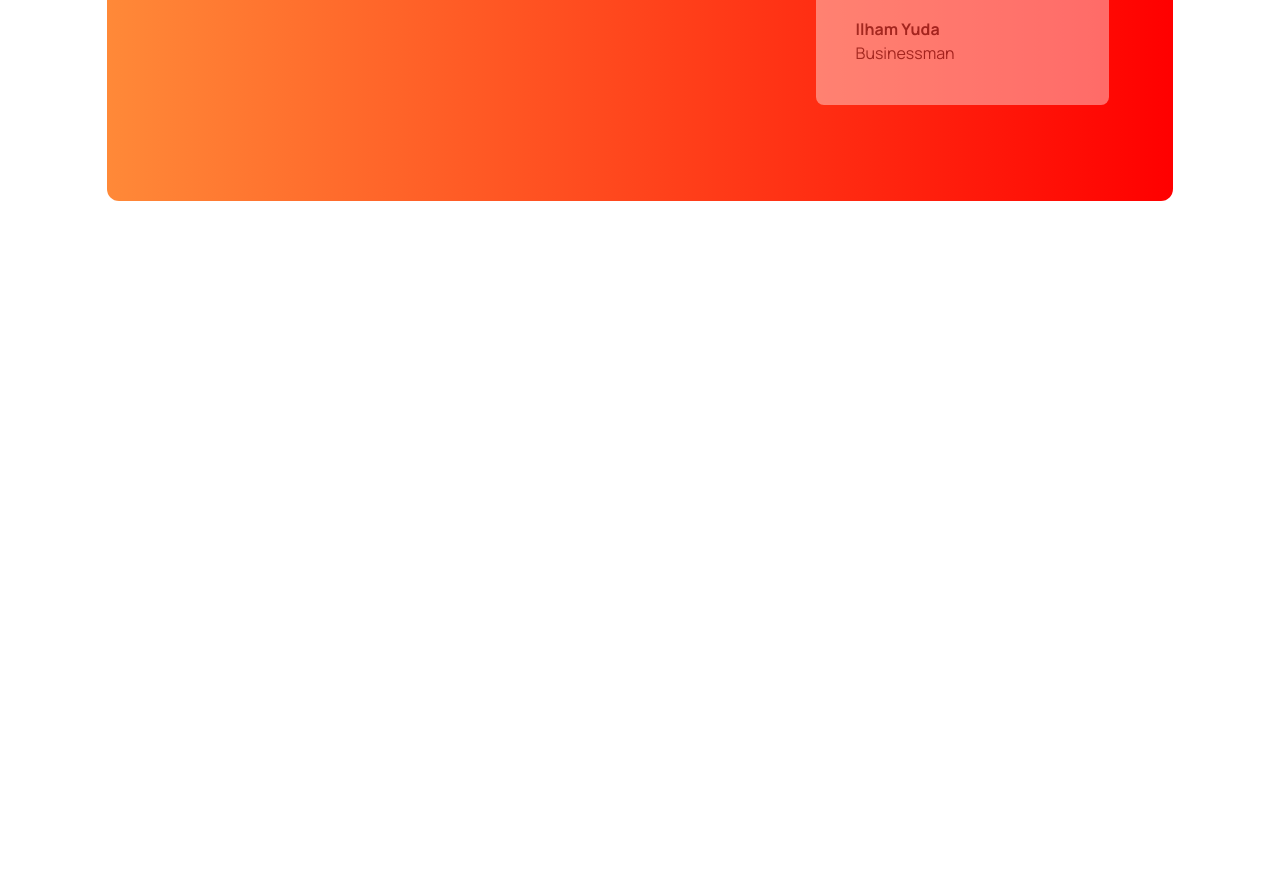
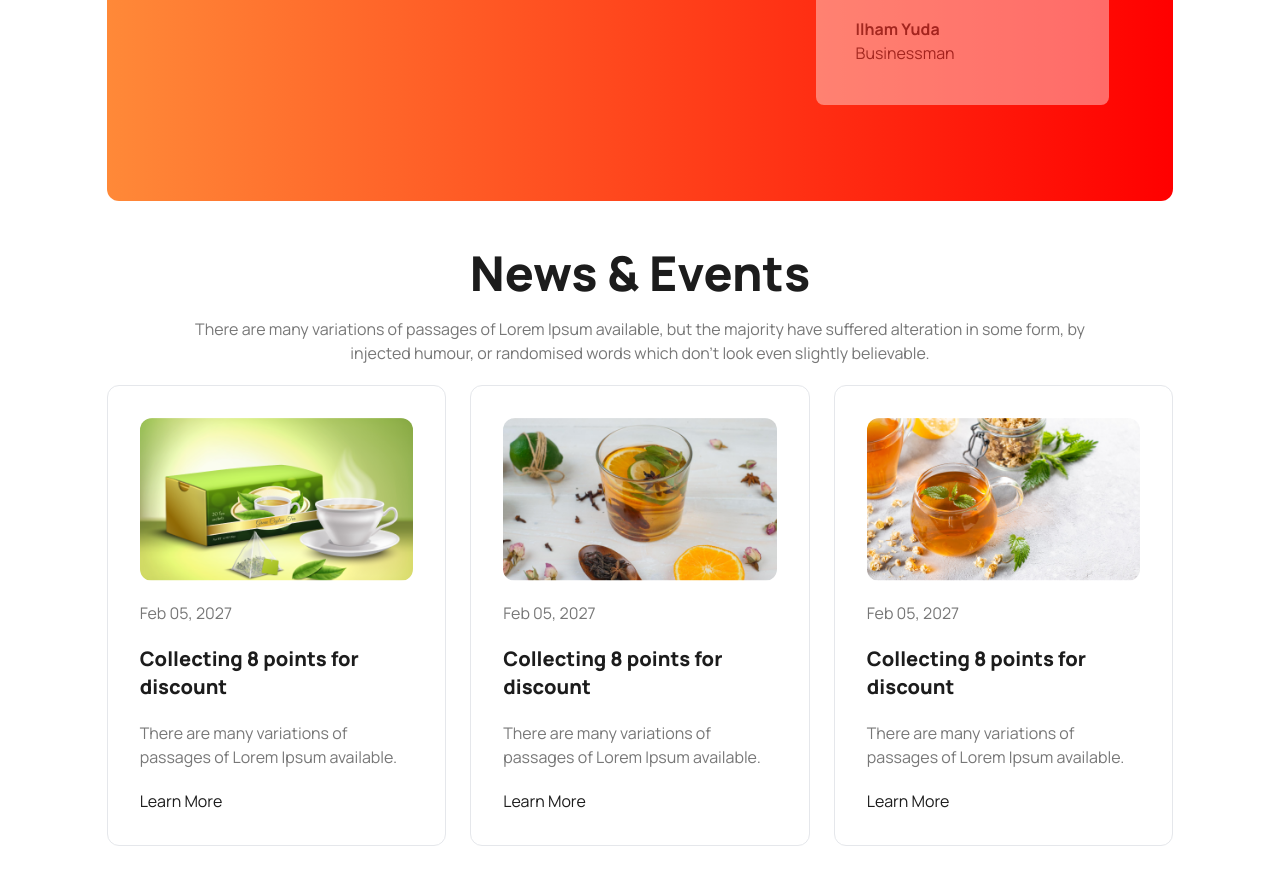
Before and after one commit to emon-hossain1001/Tea-Shop, a plain HTML site: page index.html in a window 1280 px wide. Shown: the part 2419-3303 px from the top of the page. Before the commit the page ends 2668 px from the top, so only its background shows below. Drawn offline with nearby package versions, Linux system fonts and the light colour scheme.

Commit message:
added the news section

```diff
--- a/index.html
+++ b/index.html
@@ -212,7 +212,64 @@
              </div>
            </div>
          </section>
-
+         <!-- News Section -->
+          <section class="my-12">
+            <!-- news content -->
+            <div class="max-w-[901px] mx-auto">
+              <h2 class="text-5xl text-colorHeading font-extrabold text-center">News & Events</h2>
+              <p class="text-colorInfo text-center py-5">
+                There are many variations of passages of Lorem Ipsum available, but the majority have suffered alteration in some form, by injected humour, or randomised words which don't look even slightly believable.
+              </p>
+            </div>
+            <!-- news card container -->
+             <div class="grid grid-cols-1 md:grid-cols-2 lg:grid-cols-3 gap-6">
+              <!-- card 1 -->
+              <div class=" border rounded-xl p-8 space-y-5">
+                <figure class="">
+                  <img
+                    src="./images/news-1.png"
+                    alt="news"
+                    class="rounded-xl" />
+                </figure>
+                <div class="space-y-5">
+                  <p class="text-colorInfo">Feb 05, 2027</p>
+                  <h2 class="text-xl font-extrabold text-colorHeading">Collecting 8 points for <br> discount</h2>
+                  <p class="text-colorInfo">There are many variations of passages of Lorem Ipsum available.</p>
+                  <p class="text-colorHeading"><a href="">Learn More</a></p>
+                </div>
+              </div>
+              <!-- card 2 -->
+              <div class=" border rounded-xl p-8 space-y-5">
+                <figure class="">
+                  <img
+                    src="./images/news-2.png"
+                    alt="news"
+                    class="rounded-xl" />
+                </figure>
+                <div class="space-y-5">
+                  <p class="text-colorInfo">Feb 05, 2027</p>
+                  <h2 class="text-xl font-extrabold text-colorHeading">Collecting 8 points for <br> discount</h2>
+                  <p class="text-colorInfo">There are many variations of passages of Lorem Ipsum available.</p>
+                  <p class="text-colorHeading"><a href="">Learn More</a></p>
+                </div>
+              </div>
+              <!-- card 3 -->
+              <div class=" border rounded-xl p-8 space-y-5">
+                <figure class="">
+                  <img
+                    src="./images/news-3.png"
+                    alt="news"
+                    class="rounded-xl" />
+                </figure>
+                <div class="space-y-5">
+                  <p class="text-colorInfo">Feb 05, 2027</p>
+                  <h2 class="text-xl font-extrabold text-colorHeading">Collecting 8 points for <br> discount</h2>
+                  <p class="text-colorInfo">There are many variations of passages of Lorem Ipsum available.</p>
+                  <p class="text-colorHeading"><a href="">Learn More</a></p>
+                </div>
+              </div>
+             </div>
+          </section>
     </main>
   </body>
 </html>
```
